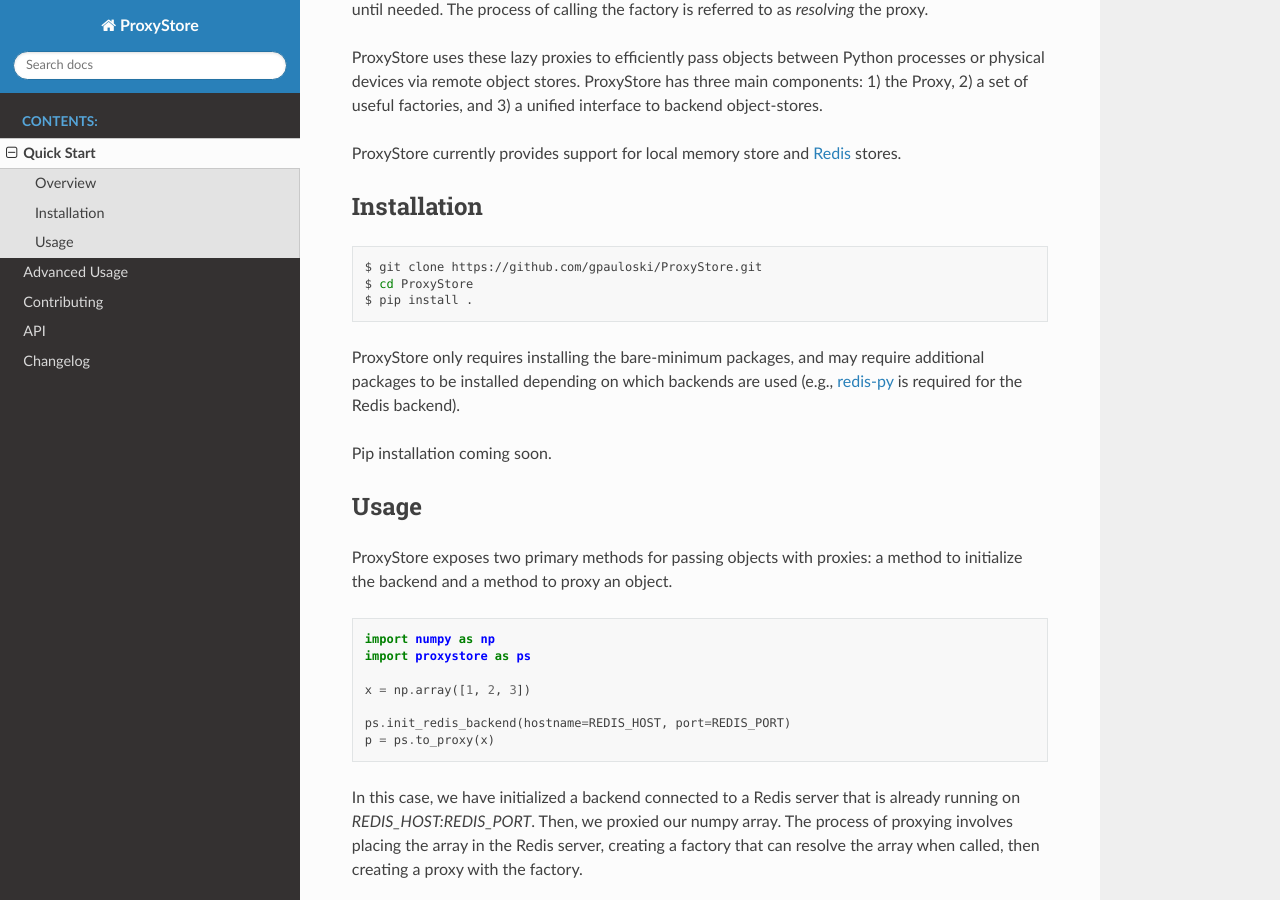
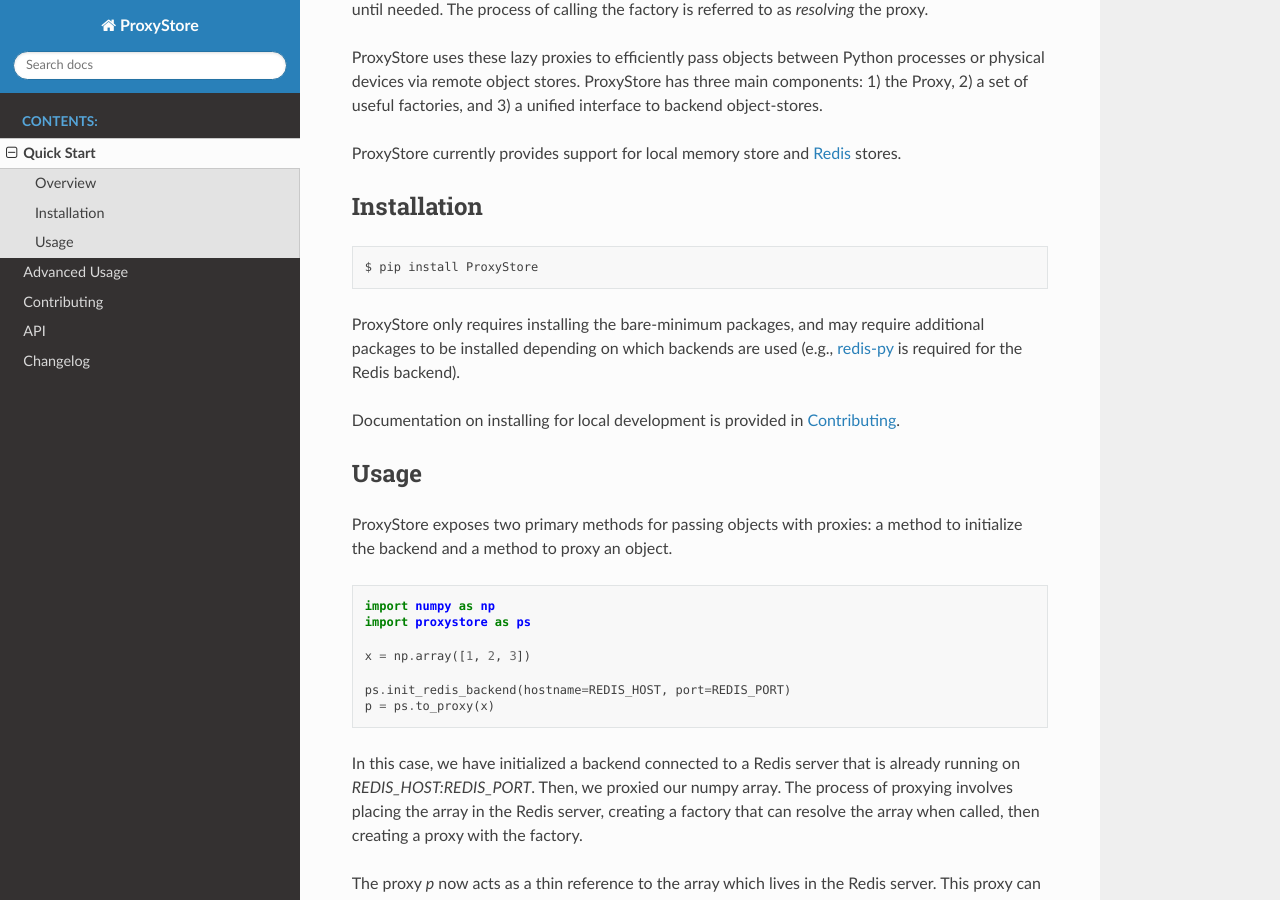
Before and after one commit to proxystore/proxystore, a Sphinx documentation site: the page built from docs/quickstart.rst, in a window 1280 px wide and 900 px high, scrolled down 458 px. Built offline with Sphinx 7.4.7 and the Read the Docs theme 2.0.0, drawn with Linux system fonts in a browser that asks for light colours.

Commit message:
Update quick install to use pip

```diff
--- a/docs/quickstart.rst
+++ b/docs/quickstart.rst
@@ -25,13 +25,11 @@ Installation
 
 .. code-block:: bash
 
-   $ git clone https://github.com/gpauloski/ProxyStore.git
-   $ cd ProxyStore
-   $ pip install .
+   $ pip install ProxyStore
 
 ProxyStore only requires installing the bare-minimum packages, and may require additional packages to be installed depending on which backends are used (e.g., `redis-py <https://redis-py.readthedocs.io/en/stable/>`_ is required for the Redis backend).
 
-Pip installation coming soon.
+Documentation on installing for local development is provided in :doc:`Contributing <./contributing>`.
 
 Usage
 -----
```
